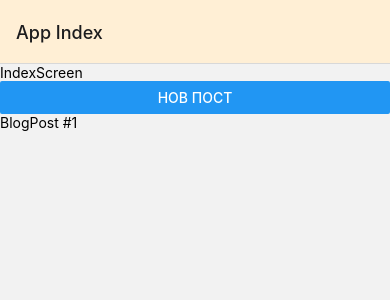
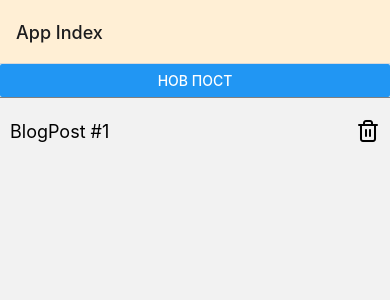
Before and after one commit to vladotoka/RNHblog, a React Native app: screen /Index in a window 390 px wide. Both pictures are taken after a click on the button "НОВ ПОСТ". Shown: the top 300 px of the page. Built offline with nearby package versions, Linux system fonts and the light colour scheme.

Commit message:
styling index

```diff
--- a/src/screens/IndexScreen.js
+++ b/src/screens/IndexScreen.js
@@ -1,22 +1,44 @@
 import { StyleSheet, Text, View, FlatList, Button } from 'react-native';
 import React, { useContext } from 'react';
 import { Context } from '../context/BlogContext';
+import { Feather } from '@expo/vector-icons';
 
 const IndexScreen = () => {
   const { state, addBlogPost } = useContext(Context);
 
   return (
     <View>
-      <Text>IndexScreen</Text>
       <Button title='нов пост' onPress={addBlogPost} />
       <FlatList
         data={state}
         keyExtractor={(blogPost) => blogPost.title}
-        renderItem={({ item }) => (<Text>{item.title}</Text>)} />
+        renderItem={({ item }) => {
+          return <View style={styles.row}>
+            <Text style={styles.title}>{item.title}</Text>
+            <Feather style={styles.icon} name="trash-2" />
+          </View>
+        }} />
     </View >
   )
 }
 
 export default IndexScreen;
 
-const styles = StyleSheet.create({});
+const styles = StyleSheet.create({
+  row: {
+    flexDirection: 'row',
+    alignItems: 'center',
+    justifyContent: 'space-between',
+    paddingHorizontal: 10,
+    paddingVertical: 20,
+    borderTopWidth: 1,
+    borderColor: 'grey',
+  },
+  title: {
+    fontSize: 18
+  },
+  icon: {
+    fontSize: 24,
+    color: "black"
+  },
+});
```
